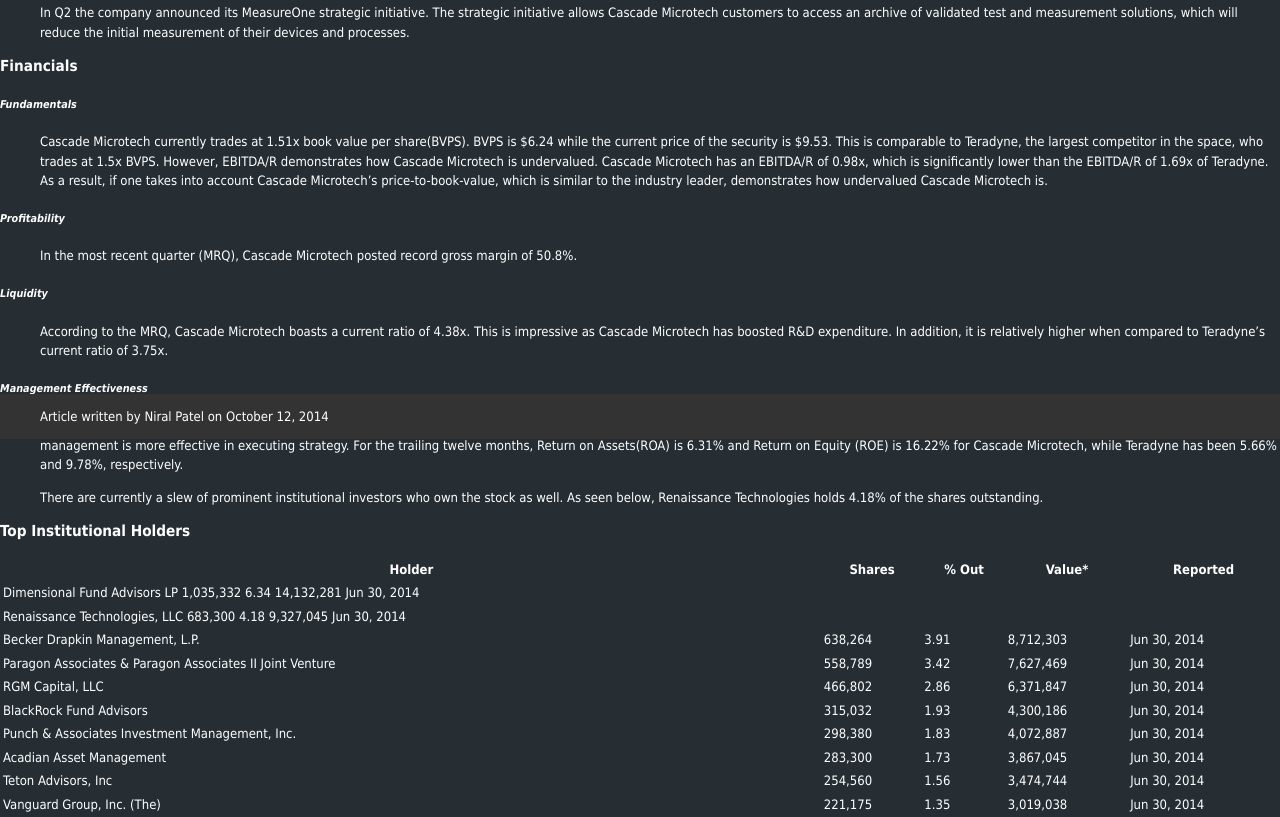
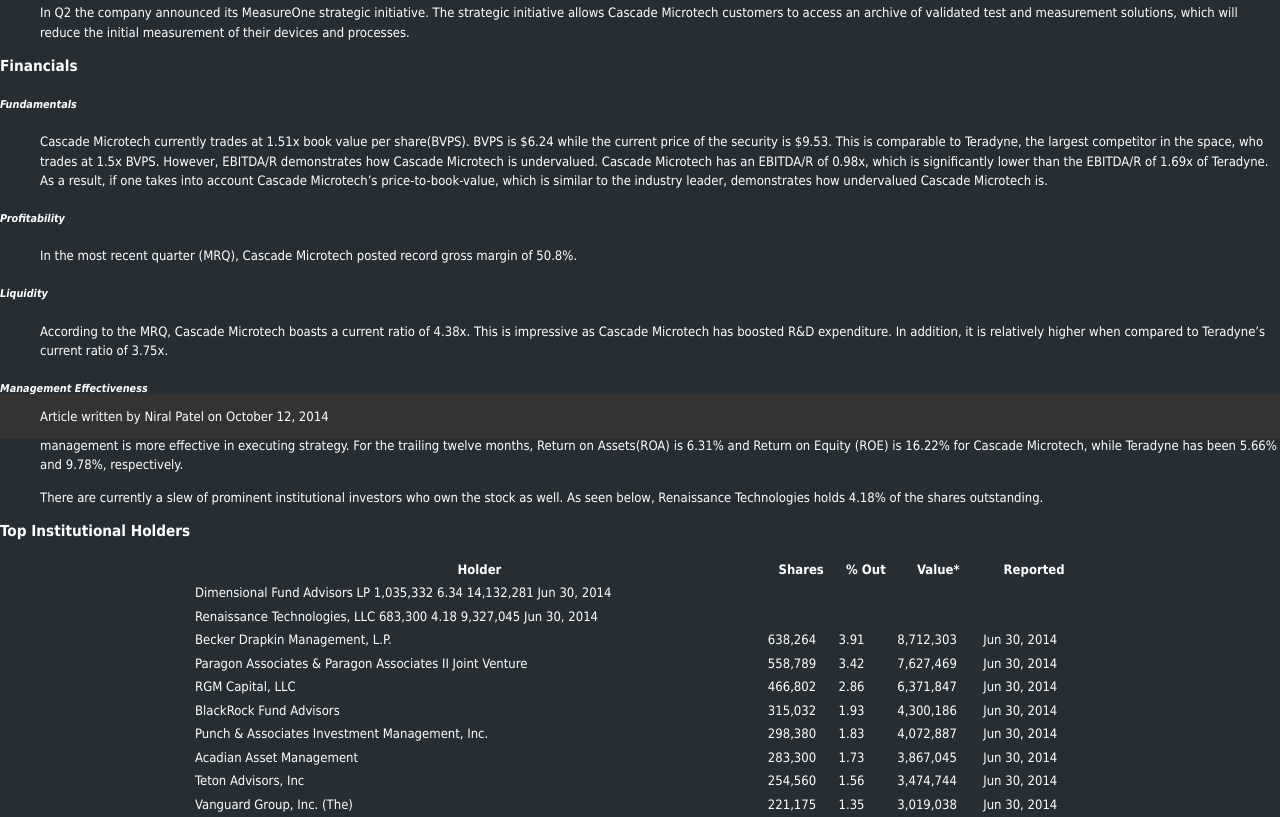
Before and after one commit to MilapNaik/Sharpereturns, a plain HTML site: page reports.html in a window 1280 px wide. Shown: the part 361-1178 px from the top of the page. Drawn offline with Linux system fonts and the light colour scheme.

Commit message:
fixed table

```diff
--- a/reports.html
+++ b/reports.html
@@ -105,7 +105,7 @@
 
 	<h3>Top Institutional Holders</h3>
 
-<table style="width:100%">
+<table id = "holders">
   	<th>
 	Holder
 	</th>
--- a/style.css
+++ b/style.css
@@ -35,6 +35,12 @@
     margin-left: 40px;
 }
 
+#holders {
+width:70%;
+margin-left:15%;
+margin-right:15%;
+}
+
 footer {
     background-color: #333;
     width: 100%;
```
Also changed, not shown: .c9/metadata/workspace/reports.html, .c9/metadata/workspace/style.css (added), .c9/metadata/workspace/tips.txt (added), 3 other files.
